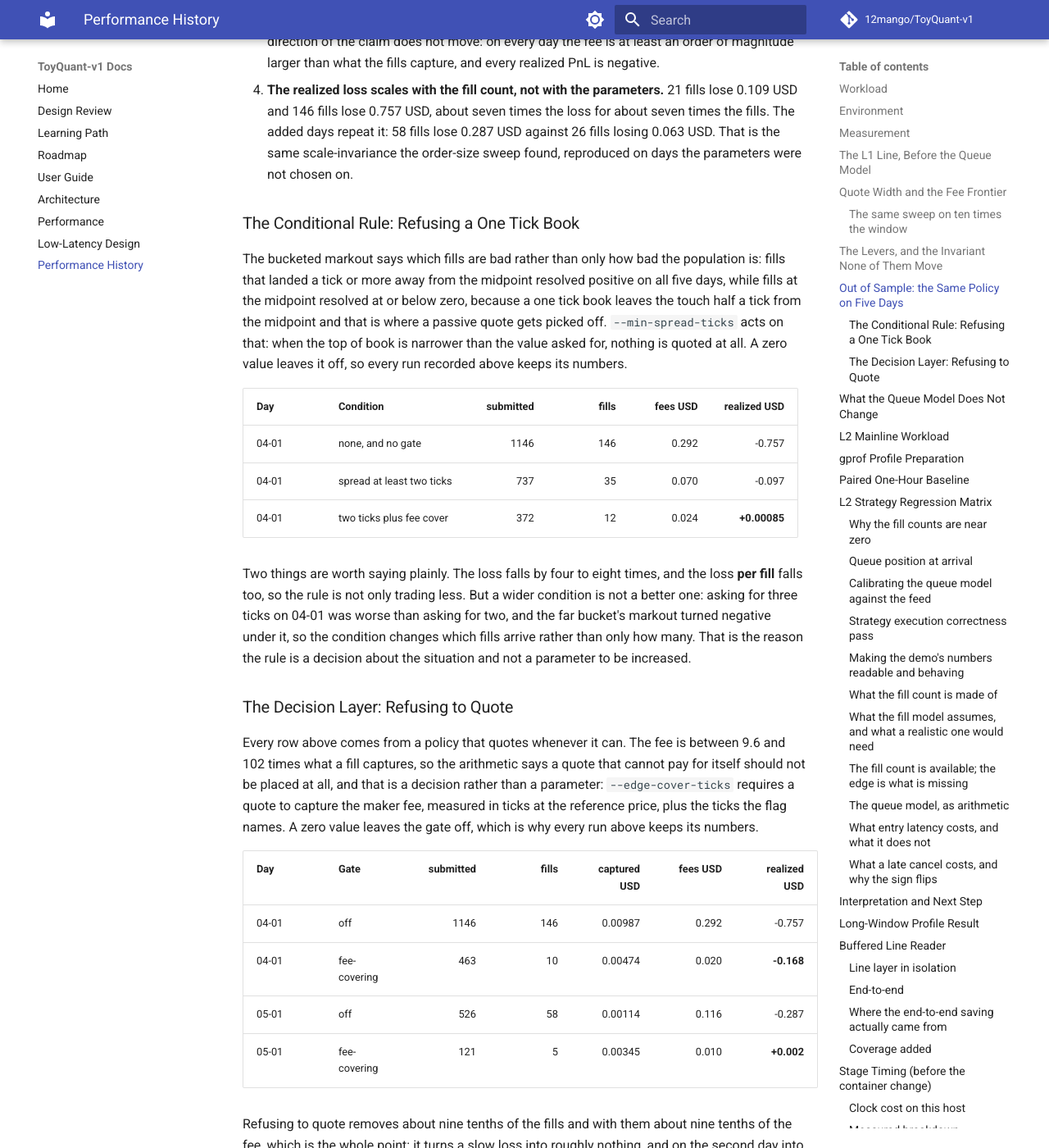
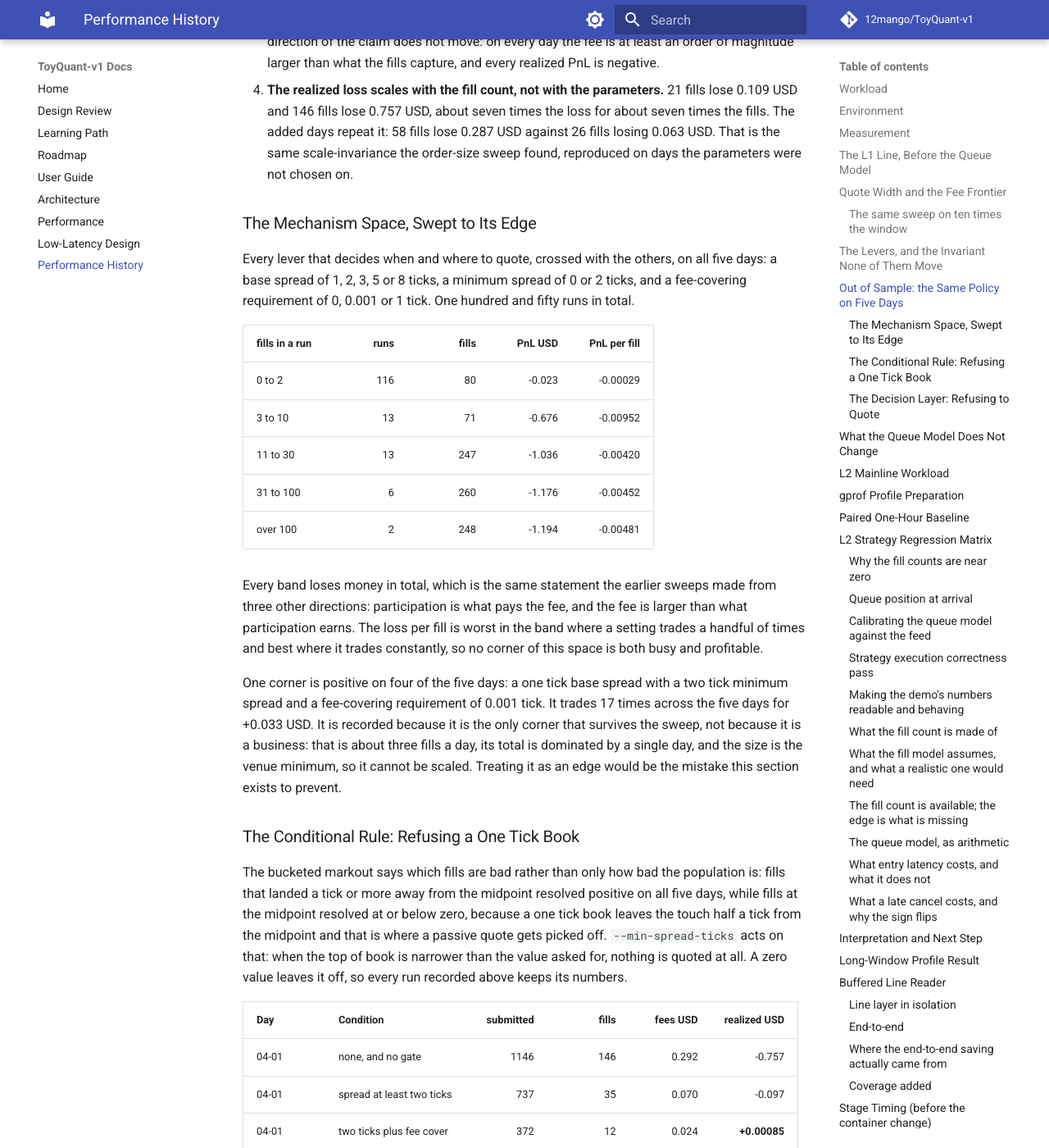
Before and after one commit to 12mango/ToyQuant-v1, an MkDocs documentation site: the page built from docs/PERFORMANCE_HISTORY.md, in a window 1280 px wide and 1400 px high, scrolled down 7609 px. Shown: the whole window at 82% size. Built offline with MkDocs 1.6.1 and Material for MkDocs 9.7.7, drawn with Linux system fonts in a browser that asks for light colours; comment, search, counter and statistics services are not loaded.

Commit message:
docs: Record the swept mechanism frontier and the one corner that survives it

```diff
--- a/docs/PERFORMANCE_HISTORY.md
+++ b/docs/PERFORMANCE_HISTORY.md
@@ -270,6 +270,31 @@ What survives is the reason for doing it.
    fills lose 0.757 USD, about seven times the loss for about seven times the fills. The added days repeat it: 58
    fills lose 0.287 USD against 26 fills losing 0.063 USD. That is the same scale-invariance the order-size sweep
    found, reproduced on days the parameters were not chosen on.
+
+### The Mechanism Space, Swept to Its Edge
+
+Every lever that decides when and where to quote, crossed with the others, on all five days: a base spread of 1, 2,
+3, 5 or 8 ticks, a minimum spread of 0 or 2 ticks, and a fee-covering requirement of 0, 0.001 or 1 tick. One hundred
+and fifty runs in total.
+
+| fills in a run | runs | fills | PnL USD | PnL per fill |
+|---|---:|---:|---:|---:|
+| 0 to 2 | 116 | 80 | -0.023 | -0.00029 |
+| 3 to 10 | 13 | 71 | -0.676 | -0.00952 |
+| 11 to 30 | 13 | 247 | -1.036 | -0.00420 |
+| 31 to 100 | 6 | 260 | -1.176 | -0.00452 |
+| over 100 | 2 | 248 | -1.194 | -0.00481 |
+
+Every band loses money in total, which is the same statement the earlier sweeps made from three other directions:
+participation is what pays the fee, and the fee is larger than what participation earns. The loss per fill is worst
+in the band where a setting trades a handful of times and best where it trades constantly, so no corner of this
+space is both busy and profitable.
+
+One corner is positive on four of the five days: a one tick base spread with a two tick minimum spread and a
+fee-covering requirement of 0.001 tick. It trades 17 times across the five days for +0.033 USD. It is recorded
+because it is the only corner that survives the sweep, not because it is a business: that is about three fills a
+day, its total is dominated by a single day, and the size is the venue minimum, so it cannot be scaled. Treating it
+as an edge would be the mistake this section exists to prevent.
 
 ### The Conditional Rule: Refusing a One Tick Book
 
```
